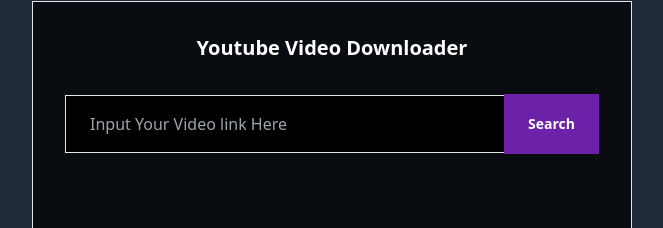
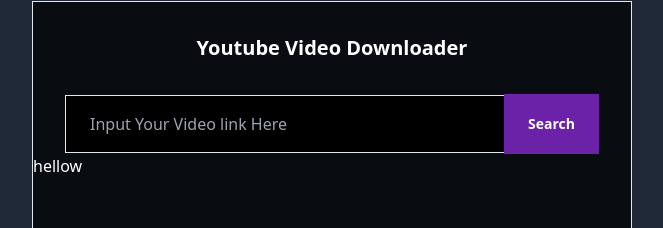
Before and after one commit to anishazahan/vedio-downloader-extension-client, a Next.js app: page / in a window 1280 px wide. Shown: the part 149-377 px from the top of the page, without its empty margins (308-971 px from the left). Built offline with nearby package versions, Linux system fonts and the light colour scheme.

Commit message:
loading state add

```diff
--- a/src/components/home/Download.tsx
+++ b/src/components/home/Download.tsx
@@ -1,10 +1,12 @@
 import axios from "axios";
 import { useState } from "react";
+import NextTopLoader from "nextjs-toploader";
+import Image from "next/image";
 
 const Download = () => {
   const [link, setLink] = useState("");
   const [videoInfo, setVideoInfo] = useState("");
-  const [resu, setResu] = useState("");
+  const [resulation, setResulation] = useState("");
   const [loader, setLoader] = useState(false);
 
   const get_video_details = async (e: React.FormEvent<HTMLFormElement>) => {
@@ -18,9 +20,9 @@
         `http://localhost:5000/api/get-video-info/${videoId}`
       );
       console.log(data);
-      //   setLoader(false);
-      //   setVideoInfo(data.videoInfo);
-      //   setResu(data.videoInfo.lastResu);
+      setLoader(false);
+      setVideoInfo(data.videoInfo);
+      setResulation(data.videoInfo.lastResu);
     } catch (error: any) {
       console.log(error.response);
     }
@@ -28,6 +30,8 @@
 
   return (
     <div className="bg-gray-800 w-full h-[100vh] flex justify-center items-center">
+      {/* .........  form ....... */}
+
       <div className="w-[600px] h-[500px] card-box bg-black/70 border border-opacity-40">
         <h2 className="text-xl text-white font-bold text-center py-8">
           Youtube Video Downloader
@@ -49,6 +53,18 @@
           </div>
         </form>
       </div>
+
+      {/* .........  download ....... */}
+
+      <div>
+        {loader ? (
+          <div className="w-full py-5 text-center">
+            <NextTopLoader color="#fff" />
+          </div>
+        ) : (
+          "hellow"
+        )}
+      </div>
     </div>
   );
 };
--- /dev/null
+++ b/src/components/home/Loader.tsx
@@ -0,0 +1,9 @@
+const Loader = () => {
+  return (
+    <div className="w-full py-5 text-center top-loader-container">
+      <div className="top-loader-progress" />
+    </div>
+  );
+};
+
+export default Loader;
--- a/src/components/layout/RootLayout.tsx
+++ b/src/components/layout/RootLayout.tsx
@@ -7,7 +7,7 @@
 }) {
   return (
     <>
-      <NextTopLoader color="#5036E1" height={4} />
+      {/* <NextTopLoader color="#5036E1" height={4} /> */}
       <div className="">{children}</div>
     </>
   );
--- a/src/pages/index.tsx
+++ b/src/pages/index.tsx
@@ -1,16 +1,66 @@
-import Download from "@/components/home/Download";
-import RootLayout from "@/components/layout/RootLayout";
+import React, { useState } from "react";
+import axios from "axios";
+import NextTopLoader from "nextjs-toploader";
+import Loader from "@/components/home/Loader";
 
-const HomePage = () => {
+const Download = () => {
+  const [link, setLink] = useState("");
+  const [videoInfo, setVideoInfo] = useState("");
+  const [resulation, setResulation] = useState("");
+  const [loader, setLoader] = useState(false);
+
+  const get_video_details = async (e: React.FormEvent<HTMLFormElement>) => {
+    e.preventDefault();
+
+    const videoId = link.split("https://youtu.be/")[1];
+    console.log(videoId);
+    try {
+      setLoader(true);
+      const { data } = await axios.get(
+        `http://localhost:5000/api/get-video-info/${videoId}`
+      );
+      console.log(data);
+      setLoader(false);
+      setVideoInfo(data.videoInfo);
+      setResulation(data.videoInfo.lastResu);
+    } catch (error: any) {
+      console.log(error.response);
+    }
+  };
+
   return (
-    <>
-      <Download></Download>
-    </>
+    <div className="bg-gray-800 w-full h-[100vh] flex justify-center items-center">
+      {/* ... form ... */}
+
+      <div className="w-[600px] h-[500px] card-box bg-black/70 border border-opacity-40">
+        <h2 className="text-xl text-white font-bold text-center py-8">
+          Youtube Video Downloader
+        </h2>
+        <form onSubmit={get_video_details}>
+          <div className="w-full mx-auto px-8 flex items-center">
+            <input
+              onChange={(e) => setLink(e.target.value)}
+              className="px-6 py-4 border border-r-0 w-full bg-black border-opacity-50 text-gray-200 outline-none"
+              type="text"
+              placeholder="Input Your Video link Here"
+              required
+            />
+            <input
+              className="px-6 cursor-pointer text-sm py-5 text-white font-semibold bg-purple-800"
+              type="submit"
+              value="Search"
+            />
+          </div>
+        </form>
+
+        {/* ... download ... */}
+
+        <div>
+          {loader ? <Loader></Loader> : <h2 className="text-white">hellow</h2>}
+        </div>
+      </div>
+    </div>
   );
 };
 
-export default HomePage;
-
-HomePage.getLayout = function getLayout(page: React.ReactNode) {
-  return <RootLayout>{page}</RootLayout>;
-};
+export default Download;
--- a/src/styles/globals.css
+++ b/src/styles/globals.css
@@ -1,3 +1,32 @@
 @tailwind base;
 @tailwind components;
 @tailwind utilities;
+
+
+
+/* styles.css */
+.top-loader-container {
+    position: fixed;
+    top: 0;
+    left: 0;
+    width: 100%;
+    height: 5px;
+    background-color: #fff;
+    z-index: 9999;
+}
+
+.top-loader-progress {
+    height: 100%;
+    background-color: purple;
+    animation: loader-progress 1s linear infinite;
+}
+
+@keyframes loader-progress {
+    0% {
+        width: 0;
+    }
+
+    100% {
+        width: 100%;
+    }
+}
```
